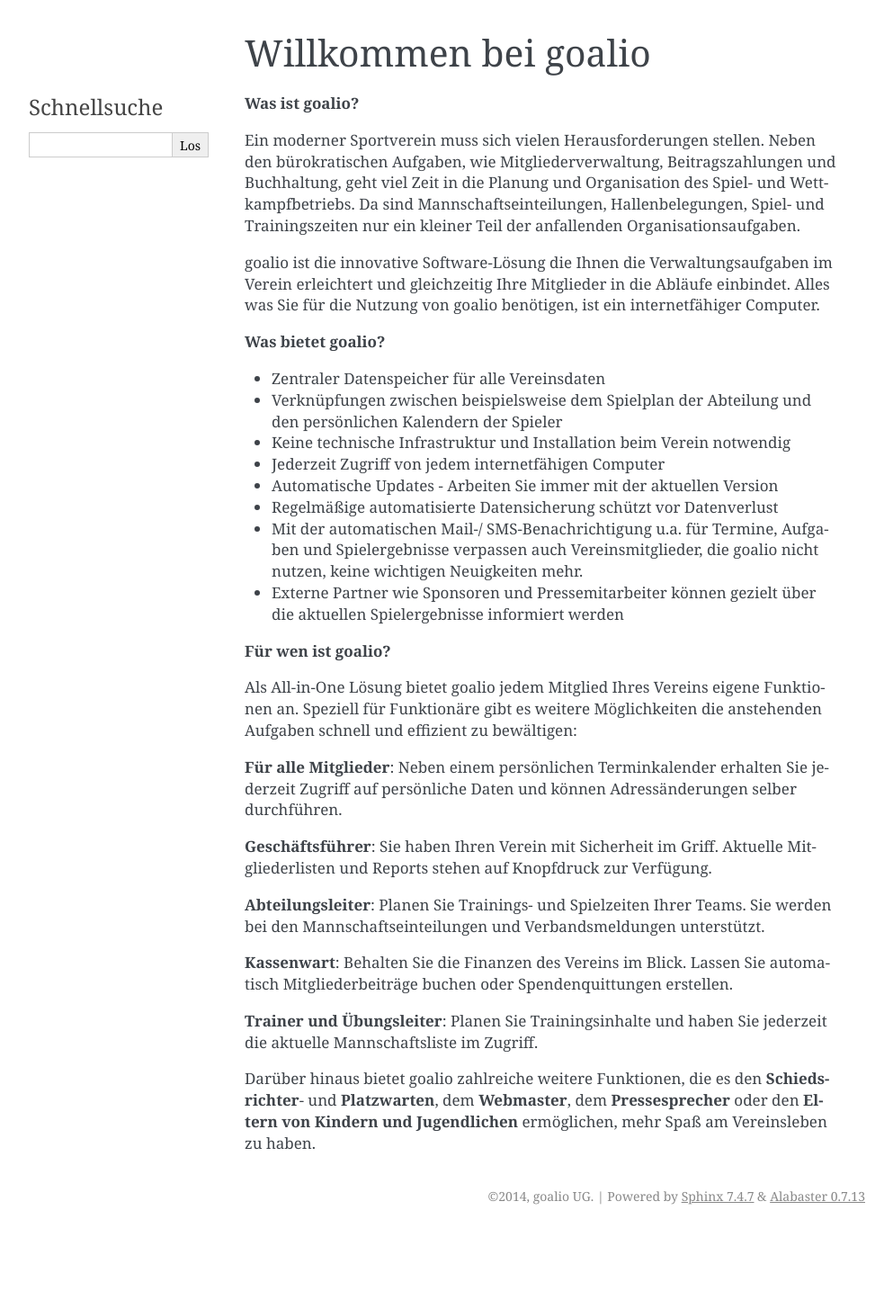
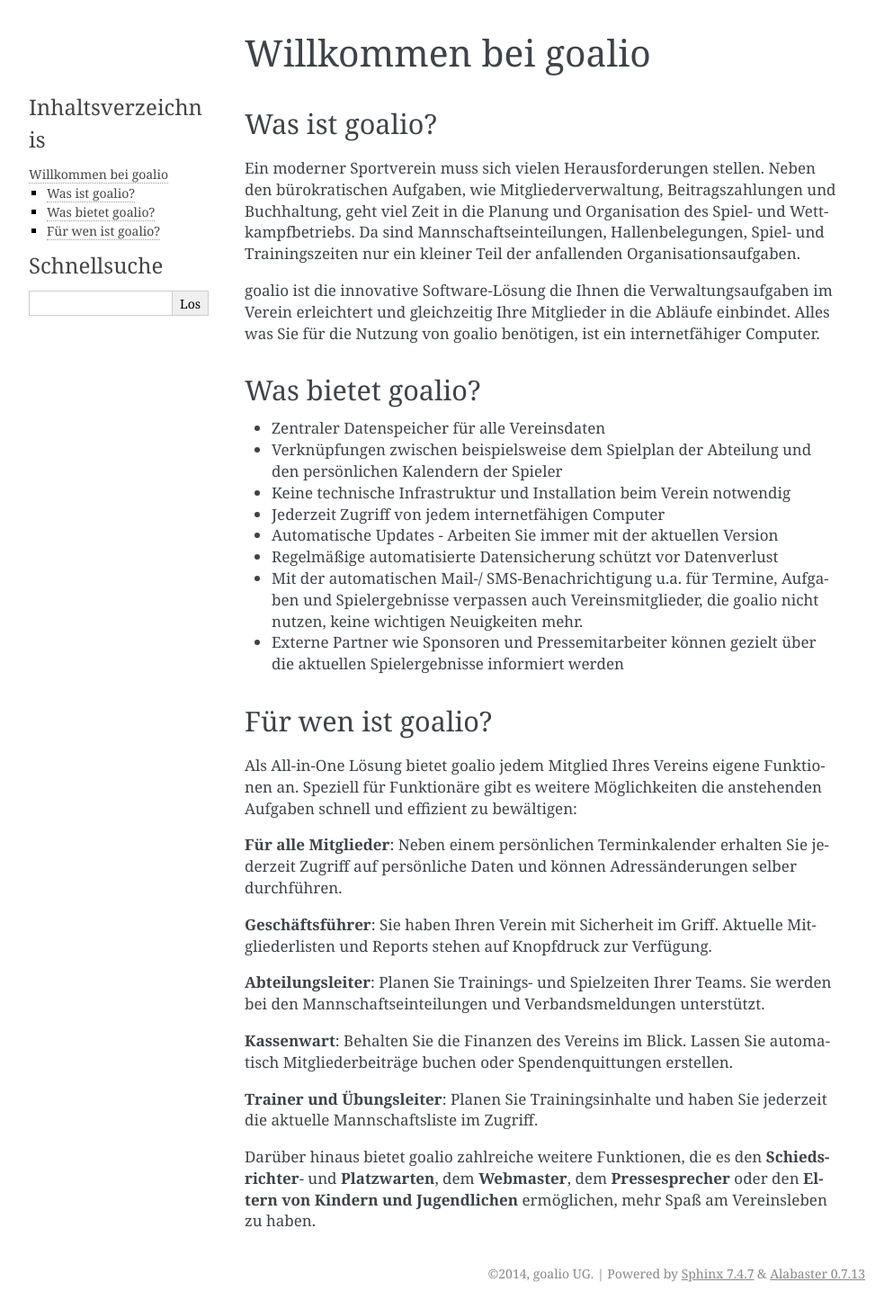
Before and after one commit to goalio/docs, a Sphinx documentation site: the page built from docs/erste-schritte/index.rst, in a window 1280 px wide. Shown: the whole page at 90% size, without its empty margins (148-1141 px from the left). Built offline with Sphinx 7.4.7, drawn with Linux system fonts in a browser that asks for light colours; formulas are drawn with MathJax 3; before the commit the page ends 1369 px from its top, so only the background shows below that.

Commit message:
Update index.rst

```diff
--- a/docs/erste-schritte/index.rst
+++ b/docs/erste-schritte/index.rst
@@ -7,13 +7,15 @@
    benutzeroberflaeche
    suche
 
-**Was ist goalio?**
+Was ist goalio?
+^^^^^^^^^^^^^^^
 
 Ein moderner Sportverein muss sich vielen Herausforderungen stellen. Neben den bürokratischen Aufgaben, wie Mitgliederverwaltung, Beitragszahlungen und Buchhaltung, geht viel Zeit in die Planung und Organisation des Spiel- und Wettkampfbetriebs. Da sind Mannschaftseinteilungen, Hallenbelegungen, Spiel- und Trainingszeiten nur ein kleiner Teil der anfallenden Organisationsaufgaben.
 
 goalio ist die innovative Software-Lösung die Ihnen die Verwaltungsaufgaben im Verein erleichtert und gleichzeitig Ihre Mitglieder in die Abläufe einbindet. Alles was Sie für die Nutzung von goalio benötigen, ist ein internetfähiger Computer.
 
-**Was bietet goalio?**
+Was bietet goalio?
+^^^^^^^^^^^^^^^^^^
 
 - Zentraler Datenspeicher für alle Vereinsdaten
 - Verknüpfungen zwischen beispielsweise dem Spielplan der Abteilung und den persönlichen Kalendern der Spieler
@@ -24,7 +26,8 @@
 - Mit der automatischen Mail-/ SMS-Benachrichtigung u.a. für Termine, Aufgaben und Spielergebnisse verpassen auch Vereinsmitglieder, die goalio nicht nutzen, keine wichtigen Neuigkeiten mehr.
 - Externe Partner wie Sponsoren und Pressemitarbeiter können gezielt über die aktuellen Spielergebnisse informiert werden
 
-**Für wen ist goalio?**
+Für wen ist goalio?
+^^^^^^^^^^^^^^^^^^^
 
 Als All-in-One Lösung bietet goalio jedem Mitglied Ihres Vereins eigene Funktionen an. Speziell für Funktionäre gibt es weitere Möglichkeiten die anstehenden Aufgaben schnell und effizient zu bewältigen:
 
```
